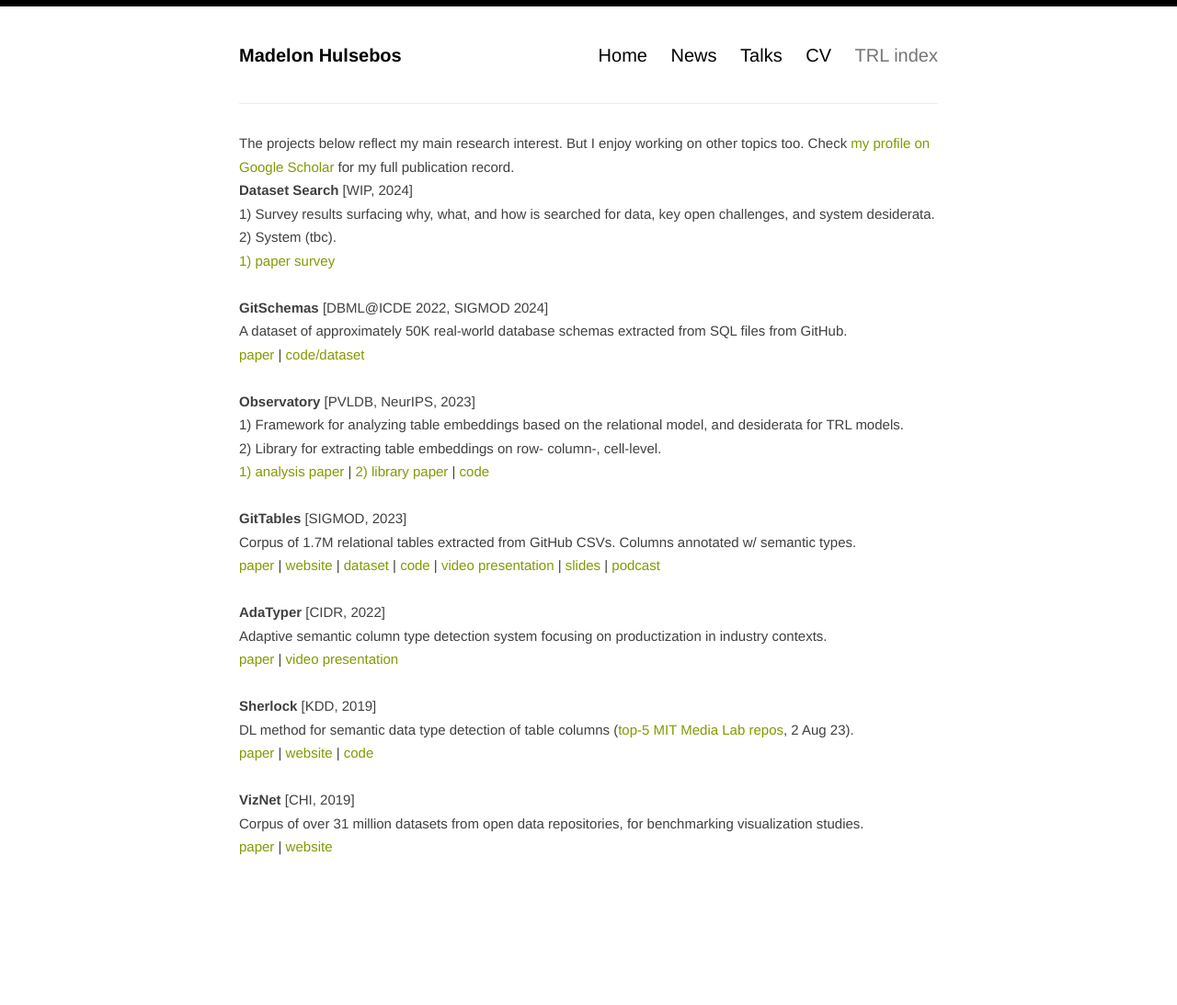
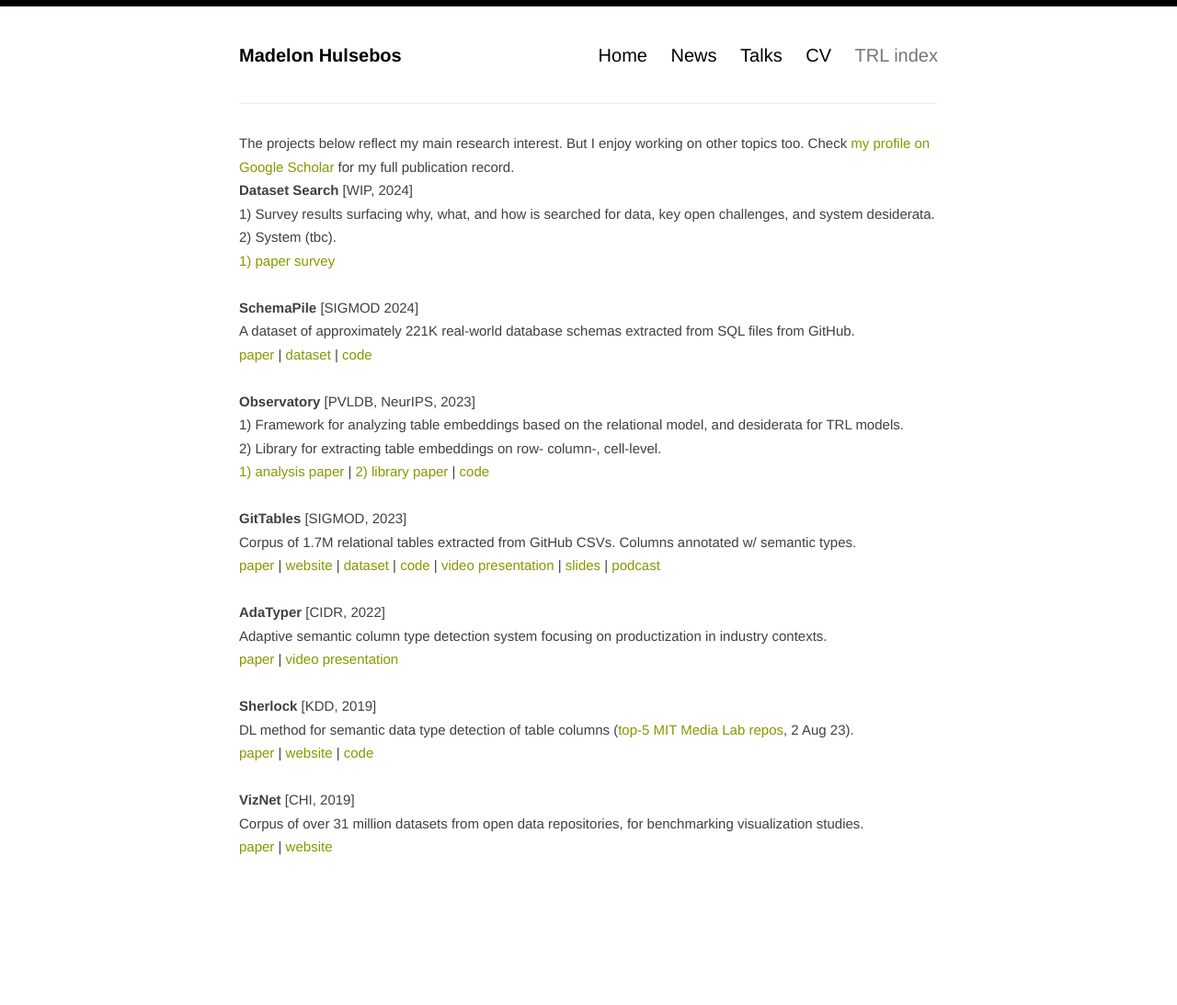
Before and after one commit to madelonhulsebos/madelonhulsebos.github.io, a Jekyll site: the page built from _projects/projects.html, in a window 1280 px wide. Shown: the whole page at 92% size. Built offline with Jekyll 4.4.1, drawn with Linux system fonts in a browser that asks for light colours.

Commit message:
update schemapile paper

```diff
--- a/_projects/projects.html
+++ b/_projects/projects.html
@@ -5,6 +5,7 @@
 
 The projects below reflect my main research interest. But I enjoy working on other topics too.
 Check <a href="https://scholar.google.com/citations?user=6IWQn2EAAAAJ&hl=nl&oi=ao" target="_blank"> my profile on Google Scholar </a> for my full publication record.
+
 
 <div>
   <b>Dataset Search</b> [WIP, 2024]<br>
@@ -17,10 +18,10 @@
 <br>
 
 <div>
-  <b>GitSchemas</b> [DBML@ICDE 2022, SIGMOD 2024] <br>
-  A dataset of approximately 50K real-world database schemas extracted from SQL files from GitHub.
+  <b>SchemaPile</b> [SIGMOD 2024] <br>
+  A dataset of approximately 221K real-world database schemas extracted from SQL files from GitHub.
   <br>
-  <a href="/assets/GitSchemas.pdf" target="_blank">paper</a> | <a href="https://github.com/tdoehmen/gitschemas" target="_blank">code/dataset</a>
+  <a href="https://dl.acm.org/doi/pdf/10.1145/3654975" target="_blank">paper</a> | <a href="https://zenodo.org/records/10931803" target="_blank">dataset</a> | <a href="https://github.com/tdoehmen/gitschemas" target="_blank">code</a>
 </div>
 
  <br>
```
